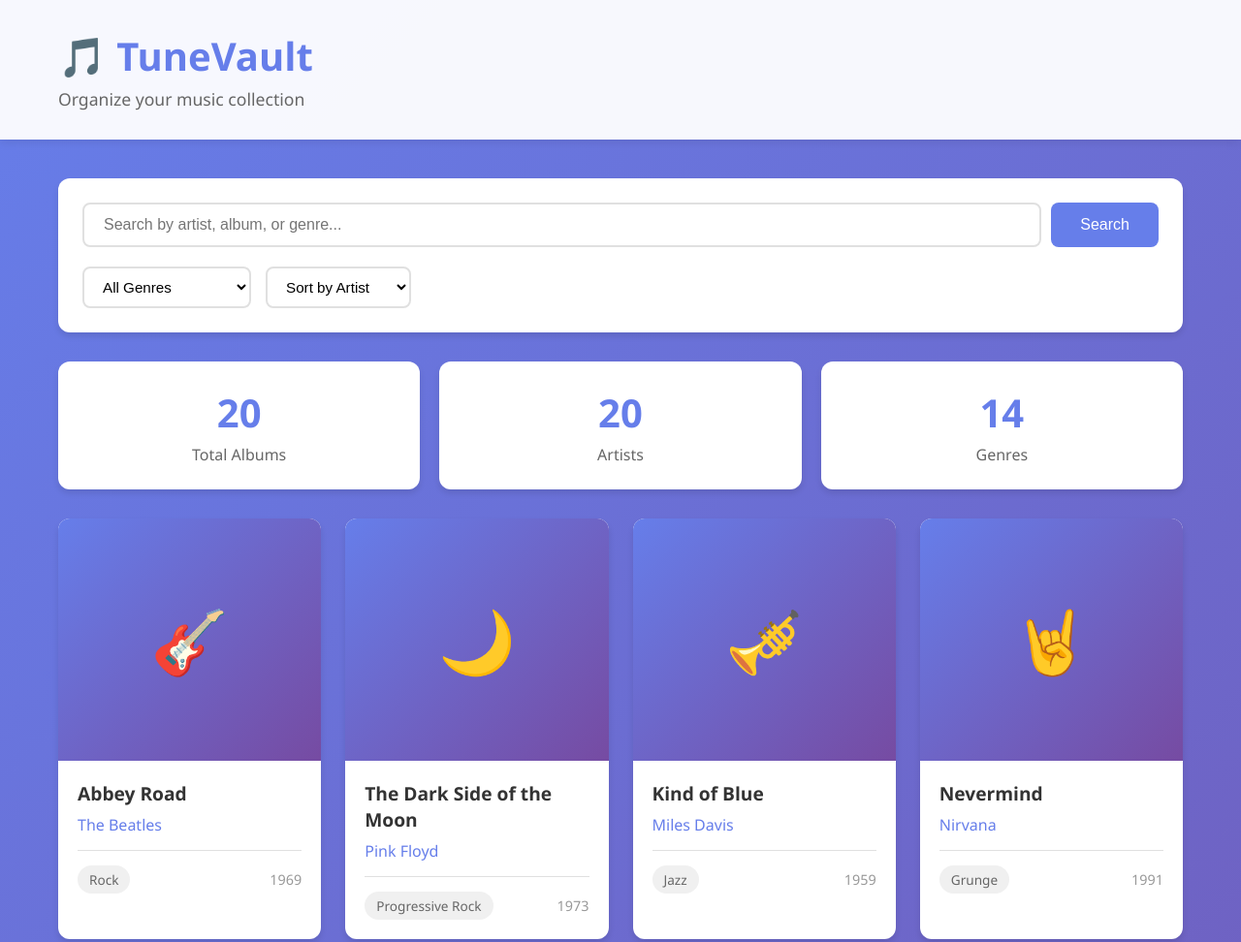
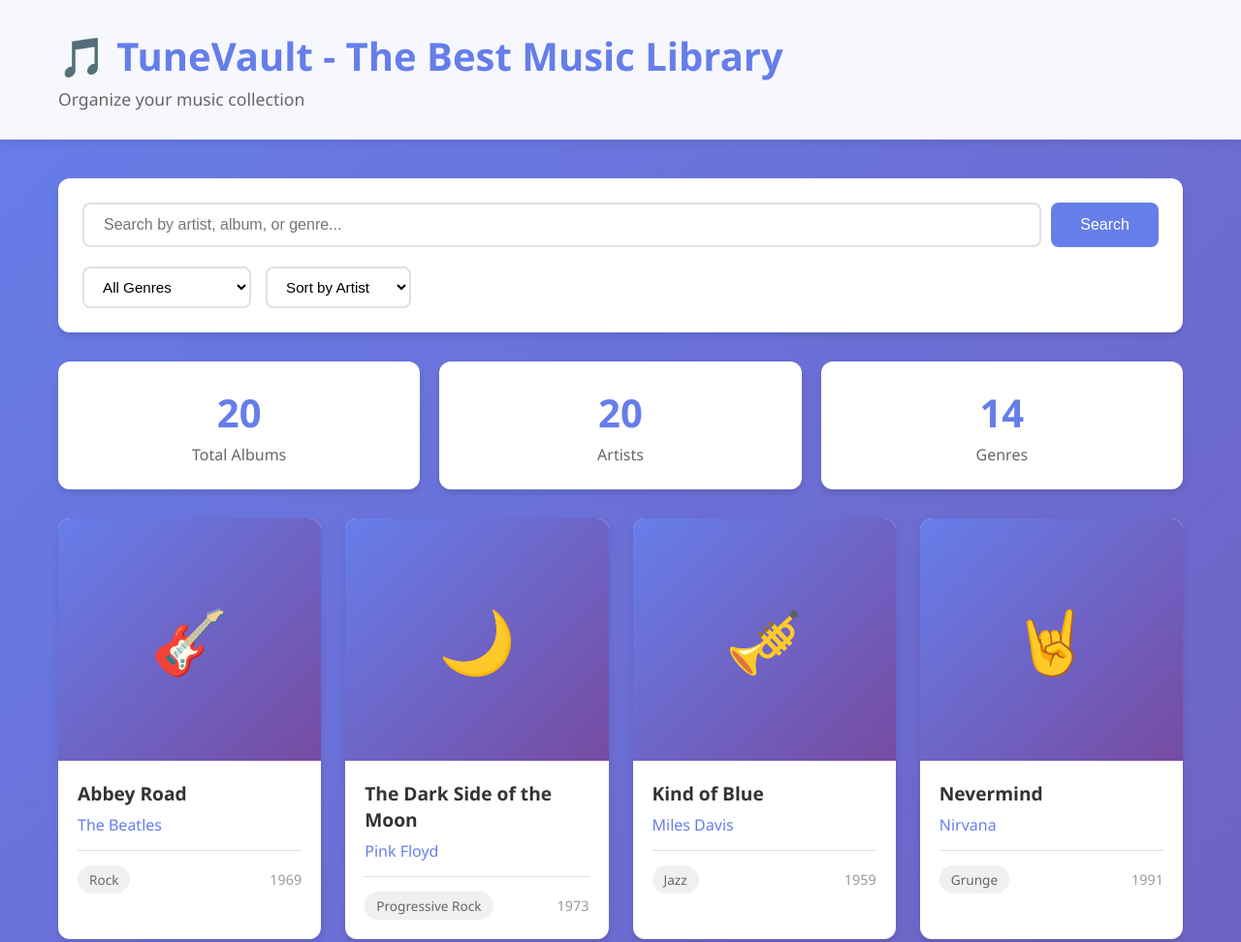
Before and after one commit to nicholasferreira1-jpg/CI-CD-Pipeline, a website: page index.html in a window 1280 px wide. Shown: the top 972 px of the page at 97% size. Drawn offline with Linux system fonts and the light colour scheme.

Commit message:
Changed header

```diff
--- a/index.html
+++ b/index.html
@@ -9,7 +9,7 @@
 <body>
     <header>
         <div class="container">
-            <h1>🎵 TuneVault</h1>
+            <h1>🎵 TuneVault - The Best Music Library</h1>
             <p class="tagline">Organize your music collection</p>
         </div>
     </header>
```
